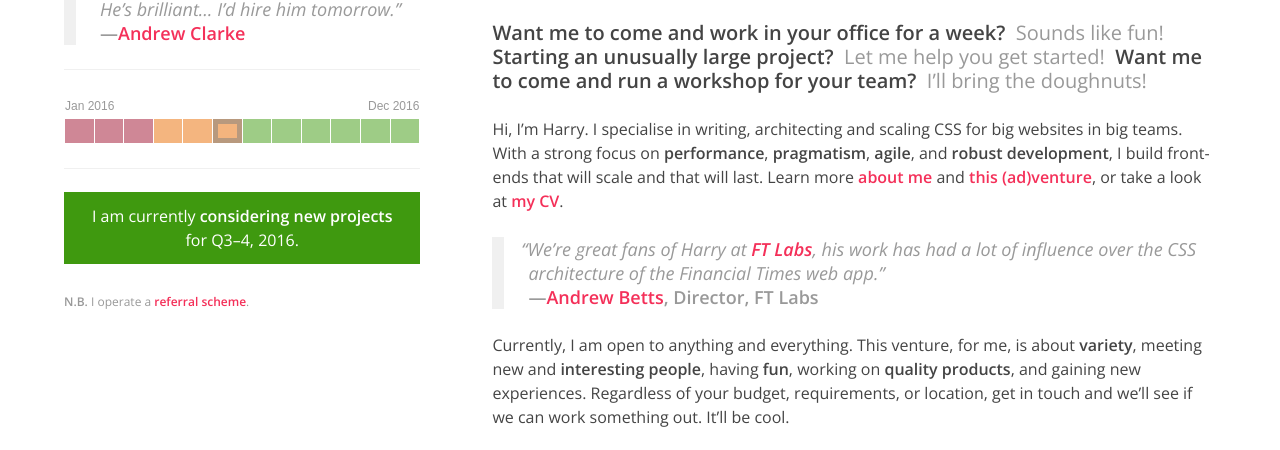
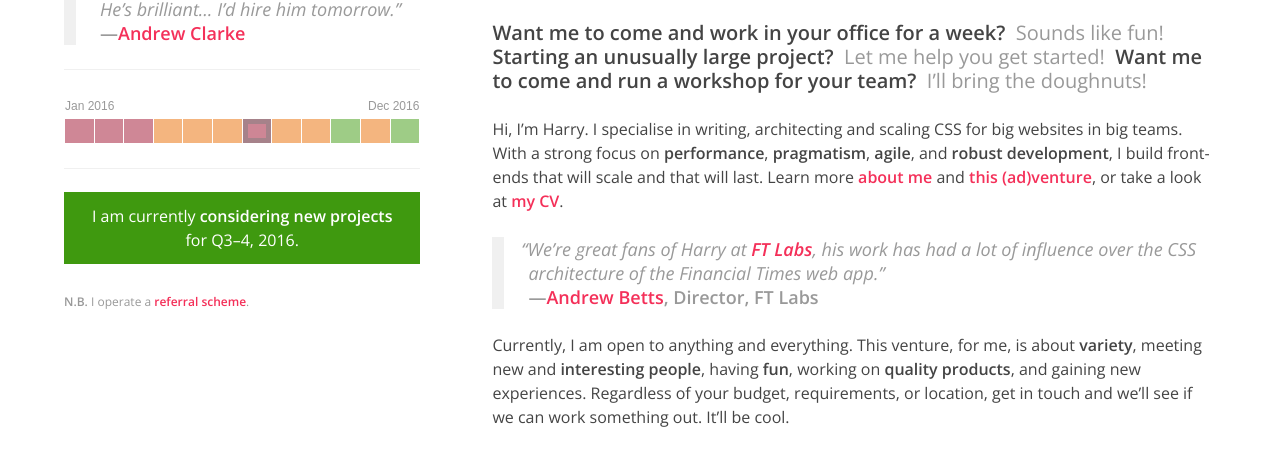
Before and after one commit to csswizardry/work, a website: page dev.html in a window 1280 px wide. Shown: the part 971-1421 px from the top of the page. Drawn offline with nearby package versions, Linux system fonts and the light colour scheme.

Commit message:
Update calendar

```diff
--- a/dev.html
+++ b/dev.html
@@ -107,12 +107,12 @@
                             <td class="calendar__month  calendar__month--unavailable" title="March – Unavailable">Unavailable</td>
                             <td class="calendar__month  calendar__month--limited" title="April – Limited">Limited</td>
                             <td class="calendar__month  calendar__month--limited" title="May – Limited">Limited</td>
-                            <td class="calendar__month  calendar__month--limited  calendar__month--current" title="June – Limited">Limited</td>
-                            <td class="calendar__month" title="July – Available">Available</td>
-                            <td class="calendar__month" title="August – Available">Available</td>
-                            <td class="calendar__month" title="September – Available">Available</td>
+                            <td class="calendar__month  calendar__month--limited" title="June – Limited">Limited</td>
+                            <td class="calendar__month  calendar__month--unavailable  calendar__month--current" title="July – Available">Available</td>
+                            <td class="calendar__month  calendar__month--limited" title="August – Available">Available</td>
+                            <td class="calendar__month  calendar__month--limited" title="September – Available">Available</td>
                             <td class="calendar__month" title="October – Available">Available</td>
-                            <td class="calendar__month" title="November – Available">Available</td>
+                            <td class="calendar__month  calendar__month--limited" title="November – Available">Available</td>
                             <td class="calendar__month" title="December – Available">Available</td>
                         </tr>
                     </tbody>
```
Also changed, not shown: index.html (+1 -1 lines).
